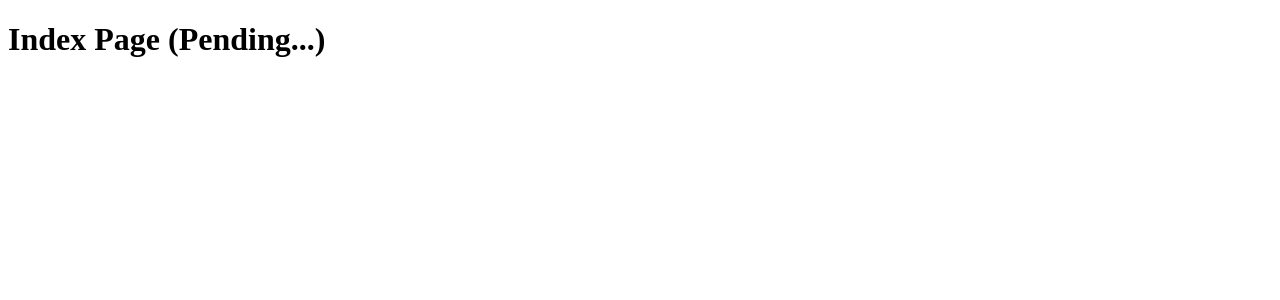
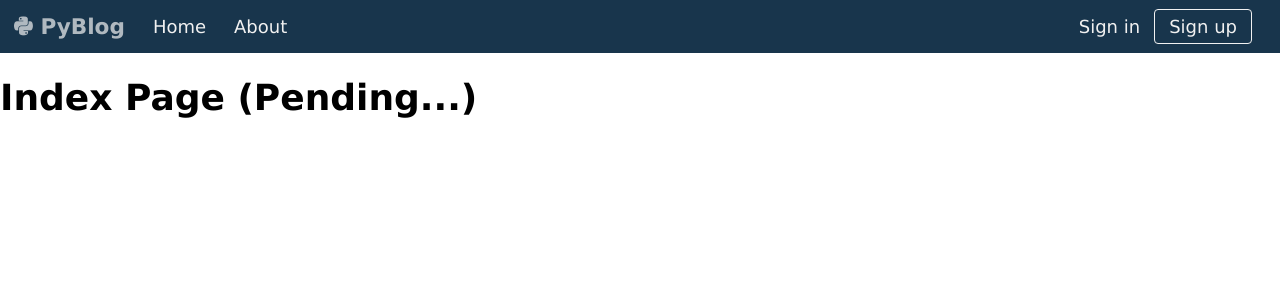
Before and after one commit to mohelhelb/pyblog, a Flask app: page / in a window 1280 px wide. Shown: the top 300 px of the page. Run offline with Flask 3, Linux system fonts and the light colour scheme.

Commit message:
Add navigation bar

```diff
--- /dev/null
+++ b/static/main.js
@@ -0,0 +1,10 @@
+// Toggle the navigation bar //
+var topnavToggle = document.getElementById("topnavToggle-A");
+topnavToggle.addEventListener("click", function(e) {
+  var topnav = document.getElementById("topnav-A");
+  if (topnav.className === "topnav") {
+    topnav.classList.add("toggle");
+  } else {
+    topnav.className = "topnav";
+  }
+});
--- /dev/null
+++ b/static/style.css
@@ -0,0 +1,107 @@
+:root {
+  font-size: 18px;
+}
+
+* {
+  box-sizing: border-box;
+}
+
+body {
+  font-family: Ubuntu, Verdana, sans-serif;
+  height: 100vh;
+  margin: 0;
+}
+
+.topnav {
+  background-color: #18354c;
+}
+
+.topnav div {
+  position: relative;
+}
+
+.topnav a {
+  display: none;
+  padding: 14px;
+  color: #f1f1f1;
+  text-decoration: none;
+  font-weight: 500;
+  transition: 0.4s;
+}
+
+.topnav a:hover {
+  background-color: #f1f1f1;
+  color: #18354c;
+  font-weight: 500;
+}
+
+.topnav .topnav-logo, .topnav .topnav-toggle {
+  display: inline-block;
+  background-color: inherit;
+  font-size: 1.2rem;
+}
+
+.topnav .topnav-logo:hover, .topnav .topnav-toggle:hover {
+  background-color: inherit;
+  color: #f1f1f1;
+  font-weight: bold;
+  opacity: 0.7;
+}
+
+.topnav .topnav-logo {
+  font-weight: bold;
+}
+
+.topnav .topnav-toggle {
+  position: absolute;
+  top: 50%;
+  right: 14px;
+  z-index: 1;
+  transform: translateY(-50%);
+  border: 2px solid #f1f1f1;
+  border-radius: 4px;
+  padding: 4px 7px;
+}
+
+/* Toggle the navigation bar */
+.toggle a {
+  display: block;
+}
+
+@media screen and (min-width: 600px) {
+  .topnav .topnav-toggle {
+    display: none;
+  }
+
+  .topnav {
+    overflow: hidden;
+  }
+
+  .topnav a {
+    float: left;
+    display: block;
+    padding: 16px 14px;
+  }
+
+  .topnav a:hover {
+    background-color: #18354c;
+    color: #f1f1f1;
+    opacity: 0.7;
+  }
+
+  .topnav .topnav-logo {
+    padding: 14px;
+  }
+
+  .topnav .fright {
+    float: right;
+  }
+
+  .topnav .signup {
+    margin: 9px 28px 9px 0;
+    border: 1px solid #f1f1f1;
+    border-radius: 4px;
+    padding-top: 6px;
+    padding-bottom: 6px;
+  }
+}
--- /dev/null
+++ b/templates/base.html
@@ -0,0 +1,45 @@
+<!DOCTYPE html>
+<html lang="en">
+<head>
+  <meta charset="UTF-8">
+  <meta name="viewport" content="width=device-width, initial-scale=1.0">
+
+  <!-- Font Awesome CDN -->
+  <link rel="stylesheet" href="https://cdnjs.cloudflare.com/ajax/libs/font-awesome/6.4.0/css/all.min.css">
+
+  <!-- CSS -->
+  <link rel="stylesheet" href="{{ url_for('static', filename='style.css') }}">
+
+  {% if title %}
+    <title>pyBlog - {{ title }}</title>
+  {% else %}
+    <title>pyBlog</title>
+  {% endif %}
+</head>
+<body>
+  <header id="header">
+    <nav class="topnav" id="topnav-A">
+      <div>
+        <a href="{{ url_for('index') }}" class="topnav-logo">
+          <i class="fa-brands fa-python"></i>
+          PyBlog
+        </a>
+        <a href="javascript: void(0);" class="topnav-toggle" id="topnavToggle-A">
+          <i class="fa-solid fa-bars"></i>
+        </a>
+      </div>
+      <a href="{{ url_for('index') }}">Home</a>
+      <a href="{{ url_for('about') }}">About</a>
+      <div class="fright">
+        <a href="{{ url_for('login') }}">Sign in</a>
+        <a href="{{ url_for('register') }}" class="signup">Sign up</a>
+      </div>
+    </nav>
+  </header>
+  {% block content %}
+  {% endblock content %}
+
+  <!-- JavaScript -->
+  <script src="{{ url_for('static', filename='main.js') }}"></script>
+</body>
+</html>
--- a/templates/index.html
+++ b/templates/index.html
@@ -1,11 +1,5 @@
-<!DOCTYPE html>
-<html lang="en">
-<head>
-  <meta charset="UTF-8">
-  <meta name="viewport" content="width=device-width, initial-scale=1.0">
-  <title>Index</title>
-</head>
-<body>
+{% extends "base.html" %}
+
+{% block content %}
   <h1>Index Page (Pending...)</h1>
-</body>
-</html>
+{% endblock content %}
```
Also changed, not shown: templates/about.html (+4 -10 lines), templates/login.html (+4 -10 lines), templates/register.html (+4 -10 lines).
